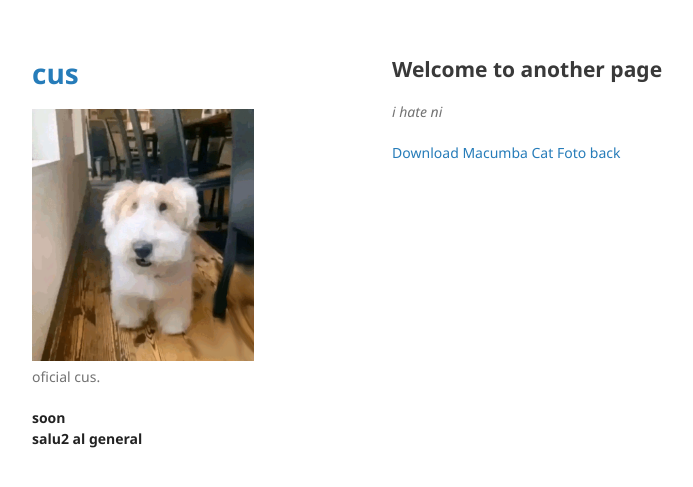
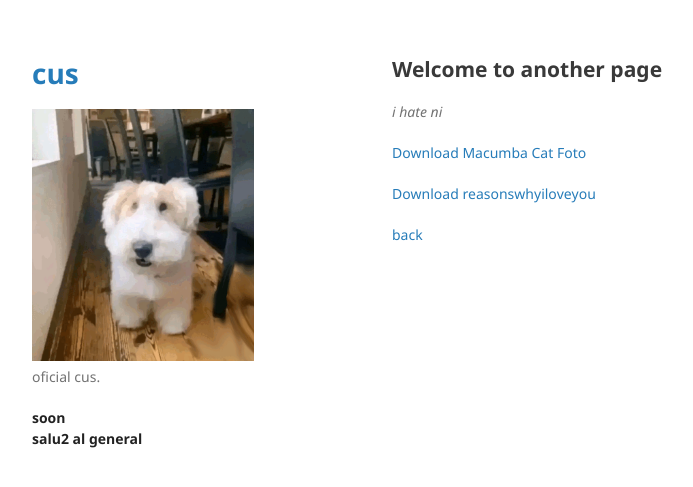
Before and after one commit to micropolla/cus, a Jekyll site: the page built from pages/another-page.md, in a window 1280 px wide. Shown: the top 487 px of the page, without its empty margins (178-871 px from the left). Built offline with Jekyll 4.4.1, drawn with Linux system fonts in a browser that asks for light colours; our own code applies the rules of GitHub Pages for plain Markdown files.

Commit message:
Automated update

```diff
--- a/pages/another-page.md
+++ b/pages/another-page.md
@@ -7,4 +7,7 @@ layout: default
 _i hate ni_
 
 [Download Macumba Cat Foto](./../download/logo.png "Download Macumba Cat Foto")
+
+[Download reasonswhyiloveyou](./../download/reasonswhyiloveyou "reasons why i love you file")
+
 [back](./)
```
Also changed, not shown: 1 other file.
